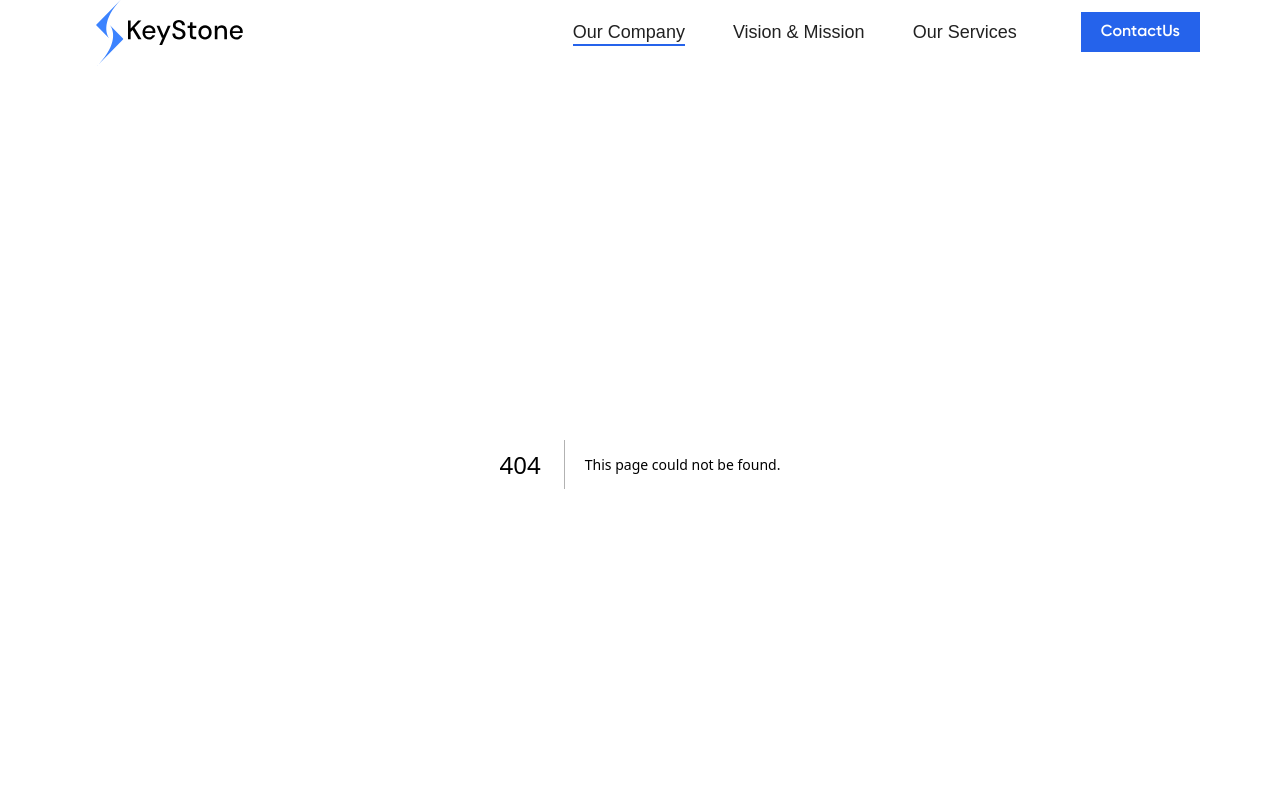
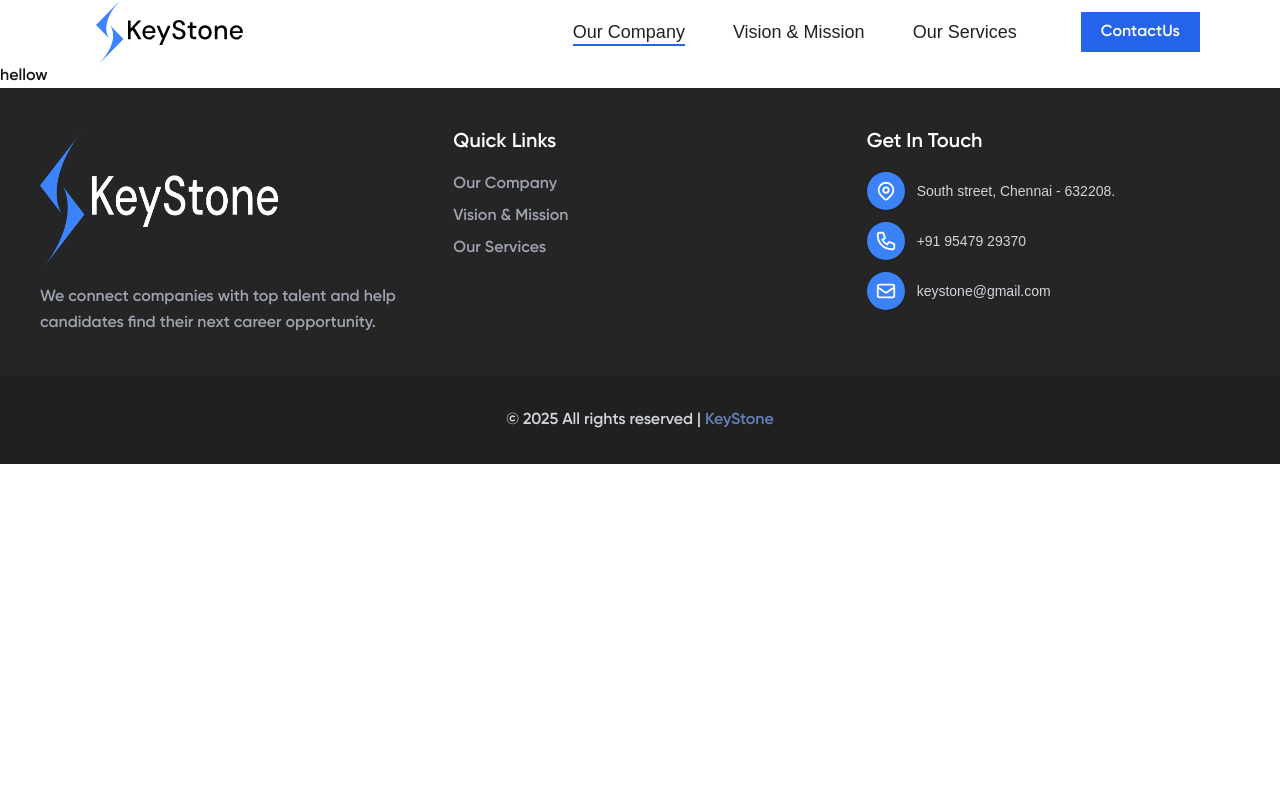
Before and after one commit to Maharaja2026/keystone, a Next.js app: page /our-company in a window 1280 px wide. Before the commit this address had no page. Shown: the top 800 px of the page. Built offline with nearby package versions, Linux system fonts and the light colour scheme.

Commit message:
add company

```diff
--- /dev/null
+++ b/app/components/company/companyLanding.js
@@ -0,0 +1,11 @@
+import React from 'react'
+
+const CompanyLanding = () => {
+  return (
+    <div>
+      hellow
+    </div>
+  )
+}
+
+export default CompanyLanding
--- /dev/null
+++ b/app/our-company/page.js
@@ -0,0 +1,13 @@
+import React from 'react'
+import CompanyLanding from '../components/company/companyLanding'
+
+const page = () => {
+  return (
+    <div>
+        <CompanyLanding/>
+
+    </div>
+  )
+}
+
+export default page
```
